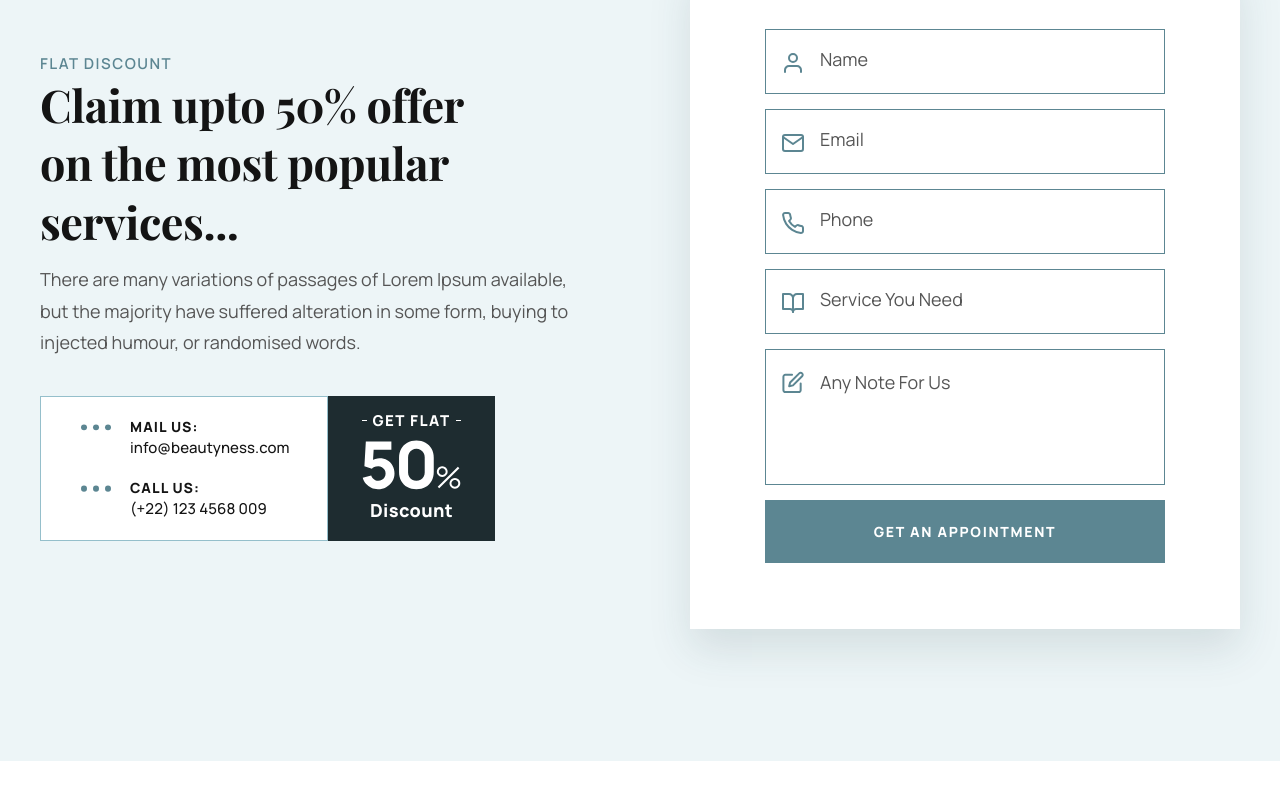
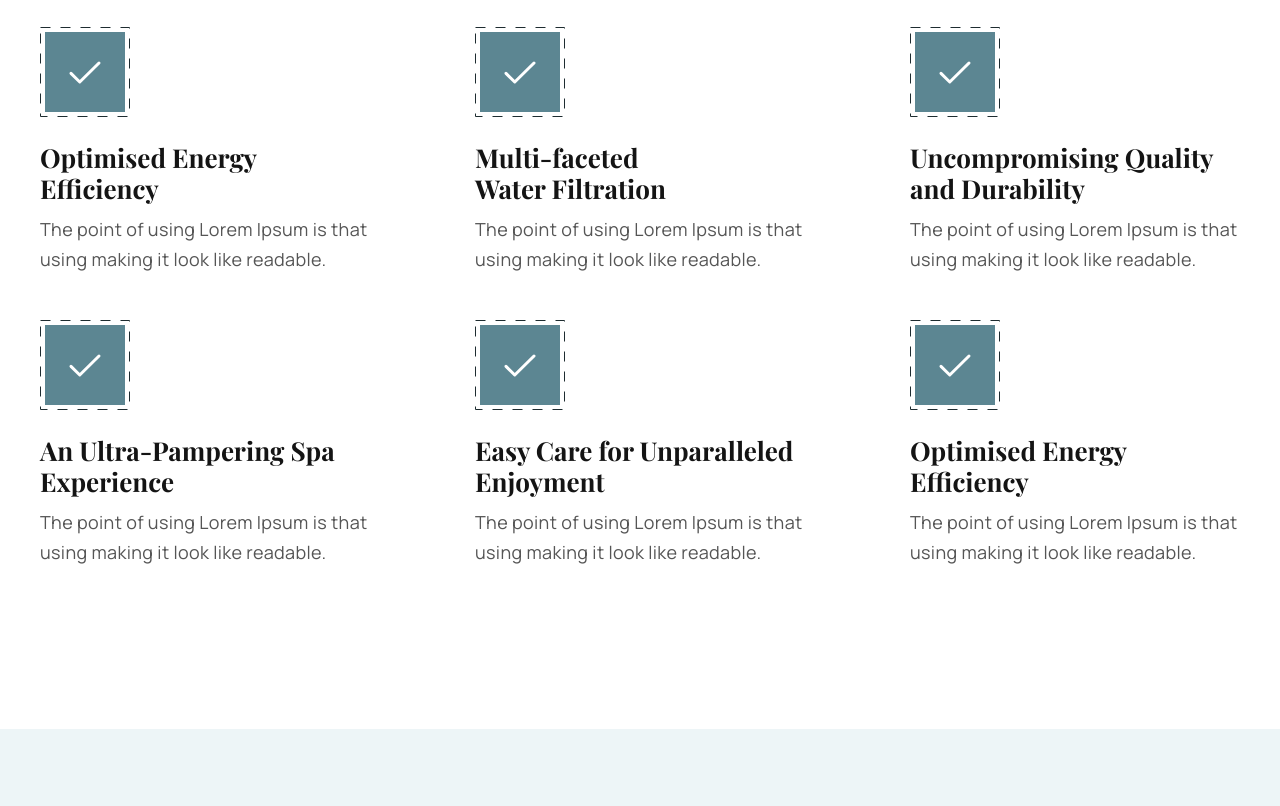
Before and after one commit to Firblain-it/Beautyness, a website: page dist/index.html in a window 1280 px wide. Shown: the part 702-1508 px from the top of the page. Drawn offline with Linux system fonts and the light colour scheme.

Commit message:
add benefits section

```diff
--- a/dist/css/style.css
+++ b/dist/css/style.css
@@ -274,6 +274,61 @@ a {
     color: #141414;
     background-color: #FFF;
     transition: all 0.5s;
+}
+
+/***************************************************************/
+/*********DISCOUNT**********************************************/
+/***************************************************************/
+.benefits {
+    padding: 144px 0 161px 0;
+}
+
+.benefits__inner {
+    text-align: center;
+}
+
+.benefits .section-title {
+    margin-bottom: 9px;
+}
+
+.benefits .section-subtitle {
+    margin-bottom: 43px;
+}
+
+.benefits__content {
+    display: flex;
+    column-gap: 105px;
+    row-gap: 45px;
+    flex-wrap: wrap;
+    justify-content: space-between;
+}
+
+.benefits__item {
+    width: 330px;
+    text-align: left;
+}
+
+.benefits__item-img {
+    margin-bottom: 20px;
+}
+
+.benefits__item-title {
+    margin-bottom: 11px;
+
+    color: #141414;
+    font-family: "Playfair Display";
+    font-size: 26px;
+    font-weight: 700;
+    line-height: 120%;
+}
+
+.benefits__item-text {
+    color: #555;
+    font-family: "Manrope";
+    font-size: 18px;
+    font-weight: 400;
+    line-height: 165%;
+    letter-spacing: 0.36px;
 }
 
 /***************************************************************/
--- a/dist/index.html
+++ b/dist/index.html
@@ -81,8 +81,51 @@
                 <h3 class="section-subtitle">What our Customers says...</h3>
             </section>
             <section class="benefits">
-                <h2 class="section-title">Our Awesome Benefits</h2>
-                <h3 class="section-subtitle">Actually what you’ll get from</h3>
+                <div class="container">
+                    <div class="benefits__inner">
+                        <h2 class="section-title">Our Awesome Benefits</h2>
+                        <h3 class="section-subtitle">Actually what you’ll get from</h3>
+                        <div class="benefits__content">
+                            <div class="benefits__item">
+                                <img class="benefits__item-img" src="./assets/images/benefits.svg" alt="chevron">
+                                <h4 class="benefits__item-title">Optimised Energy Efficiency</h4>
+                                <p class="benefits__item-text">The point of using Lorem Ipsum is that using making it
+                                    look like readable.</p>
+                            </div>
+                            <div class="benefits__item">
+                                <img class="benefits__item-img" src="./assets/images/benefits.svg" alt="chevron">
+                                <h4 class="benefits__item-title">Multi-faceted<br> Water Filtration</h4>
+                                <p class="benefits__item-text">The point of using Lorem Ipsum is that using making it
+                                    look like readable.</p>
+                            </div>
+                            <div class="benefits__item">
+                                <img class="benefits__item-img" src="./assets/images/benefits.svg" alt="chevron">
+                                <h4 class="benefits__item-title">Uncompromising Quality and Durability</h4>
+                                <p class="benefits__item-text">The point of using Lorem Ipsum is that using making it
+                                    look like readable.</p>
+                            </div>
+                            <div class="benefits__item">
+                                <img class="benefits__item-img" src="./assets/images/benefits.svg" alt="chevron">
+                                <h4 class="benefits__item-title">An Ultra-Pampering Spa Experience</h4>
+                                <p class="benefits__item-text">The point of using Lorem Ipsum is that using making it
+                                    look like readable.</p>
+                            </div>
+                            <div class="benefits__item">
+                                <img class="benefits__item-img" src="./assets/images/benefits.svg" alt="chevron">
+                                <h4 class="benefits__item-title">Easy Care for Unparalleled Enjoyment</h4>
+                                <p class="benefits__item-text">The point of using Lorem Ipsum is that using making it
+                                    look like readable.</p>
+                            </div>
+                            <div class="benefits__item">
+                                <img class="benefits__item-img" src="./assets/images/benefits.svg" alt="chevron">
+                                <h4 class="benefits__item-title">Optimised Energy Efficiency</h4>
+                                <p class="benefits__item-text">The point of using Lorem Ipsum is that using making it
+                                    look like readable.</p>
+                            </div>
+                        </div>
+                    </div>
+                </div>
+
             </section>
             <section class="discount">
                 <div class="container">
```
Also changed, not shown: dist/assets/images/benefits.svg (added).
